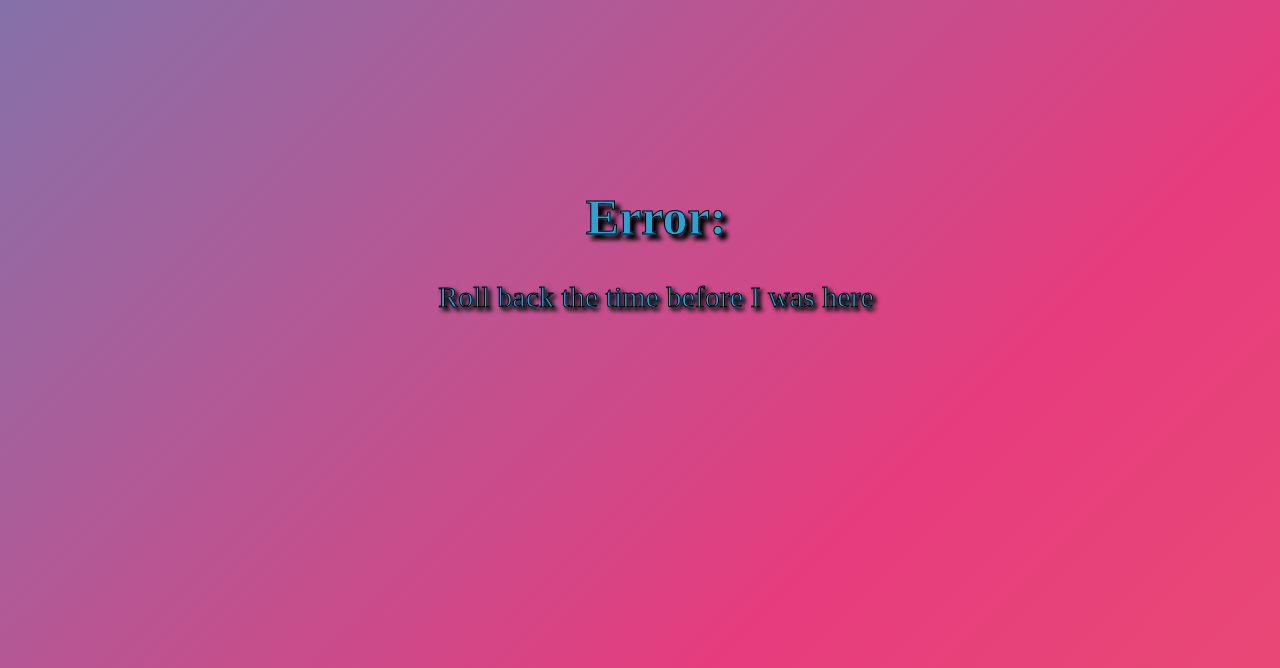
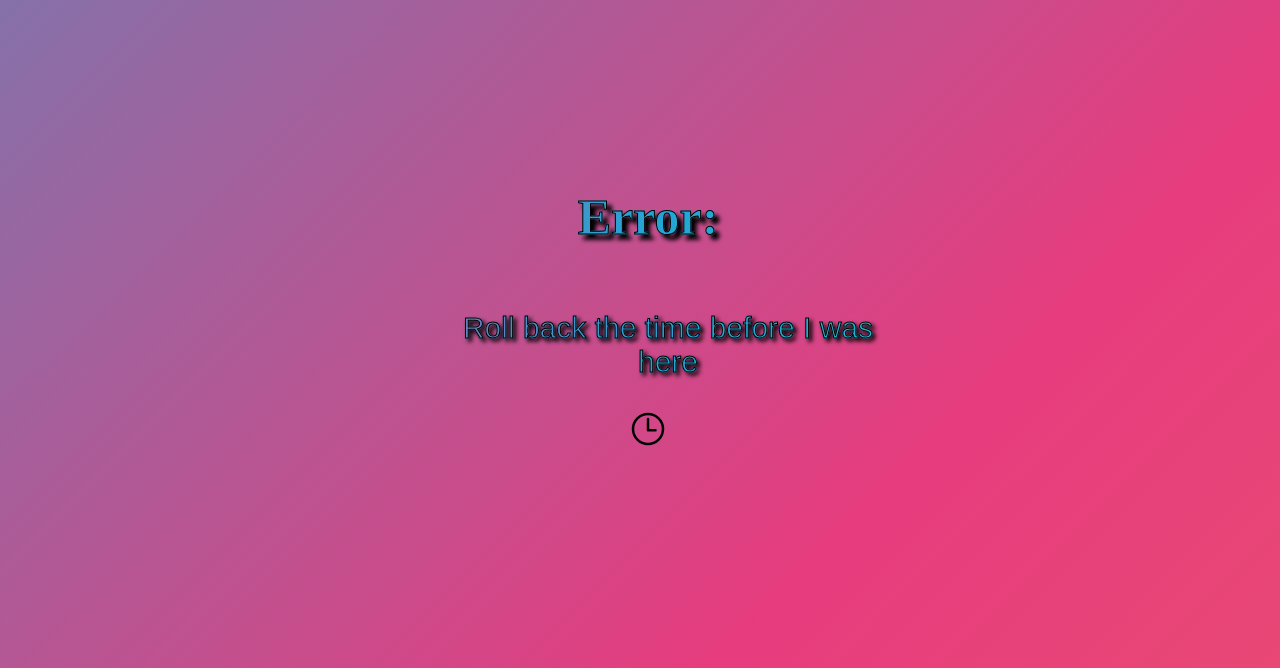
Before and after one commit to critiqalfish/megadropzfucker, a Flask app: template templates/error.html in a window 1280 px wide. Shown: the part 140-808 px from the top of the page. Run offline with Flask 2, Linux system fonts and the light colour scheme; the template is opened without the code that fills it, so the values that code supplies are empty.

Commit message:
Version 1.4 BUTTON APOKOLYPS (Its 5:30 in the morning ._.)

```diff
--- a/static/css/chs-desktop-errorpage.css
+++ b/static/css/chs-desktop-errorpage.css
@@ -23,7 +23,10 @@
 }
 
 .error{
-    margin: 40vh 0vh 10vh 2vh;
+    margin: 40vh auto;
+
+    width: 60vh;
+
 
 }
 .error h1{
@@ -39,6 +42,7 @@
     background-size: 400% 400%;
     filter: drop-shadow(5px 5px 2px black);
 
+
 }
 .error p {
 
@@ -53,3 +57,19 @@
     filter: drop-shadow(3px 3px 2px black);
 
 }
+.btn{
+
+
+    background: transparent;
+    border: transparent;
+
+}
+
+.btn p{
+    text-align: center;
+    padding-left: 5vh
+}
+.btn ion-icon{
+    font-size: 40px;
+
+}
--- a/templates/error.html
+++ b/templates/error.html
@@ -3,12 +3,19 @@
 <head>
   <meta charset="UTF-8">
   <title>Error Page</title>
-  <link rel="stylesheet" href="static/css/chs-desktop-errorpage.css">
+  <link rel="stylesheet" href="/static/css/chs-desktop-errorpage.css">
+  <script type="module" src="https://unpkg.com/ionicons@5.5.2/dist/ionicons/ionicons.esm.js"></script>
+  <script nomodule src="https://unpkg.com/ionicons@5.5.2/dist/ionicons/ionicons.js"></script>
 </head>
   <body>
+
     <header class="error">
       <h1>Error: {{error}}</h1>
-      <p>Roll back the time before I was here</p>
+
+      <form method="POST">
+        <button class="btn" value="BACK" name="back"><p>Roll back the time before I was here </p><ion-icon name="time-outline"></ion-icon> </button>
+      </form>
     </header>
+
   </body>
 </html>
```
